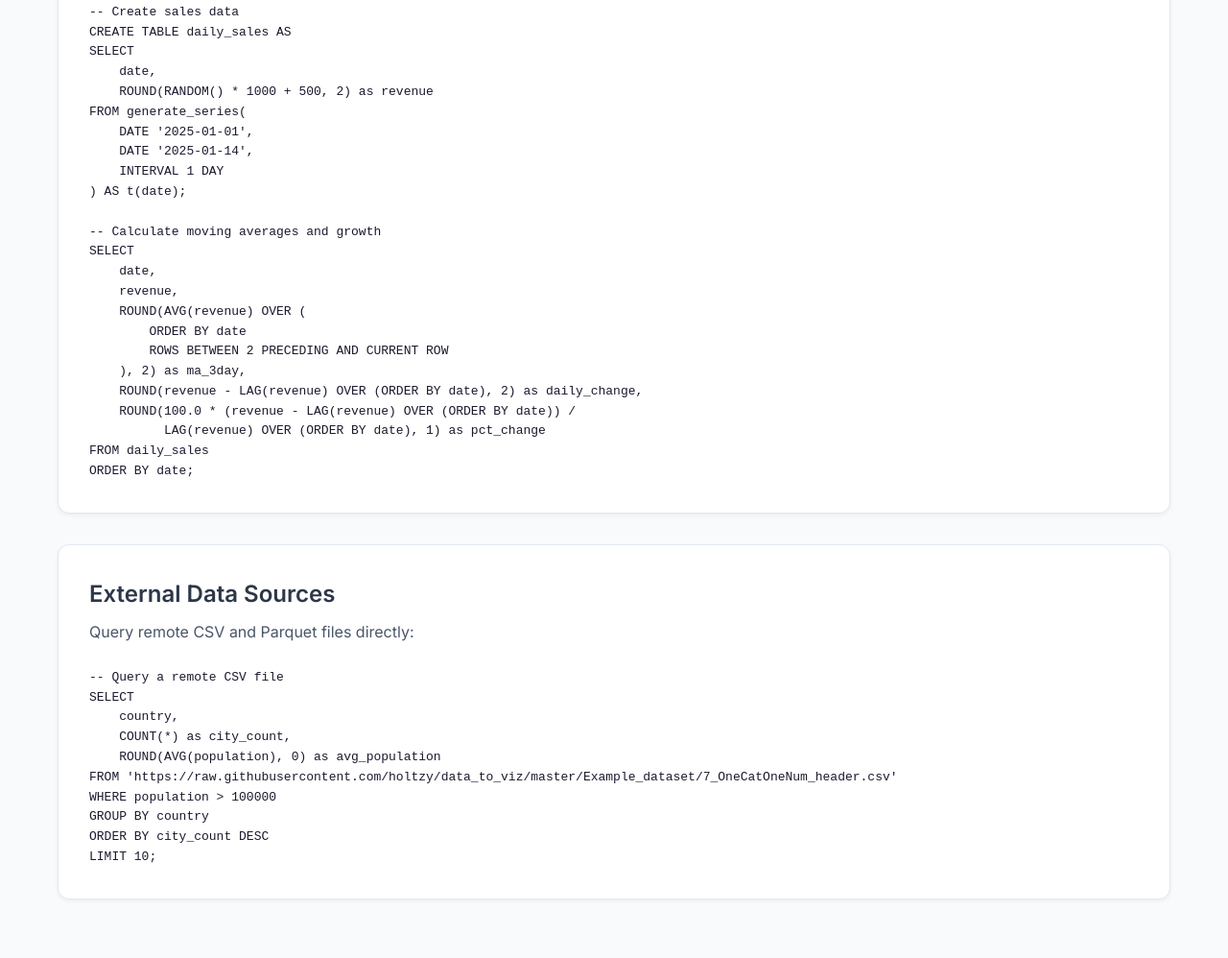
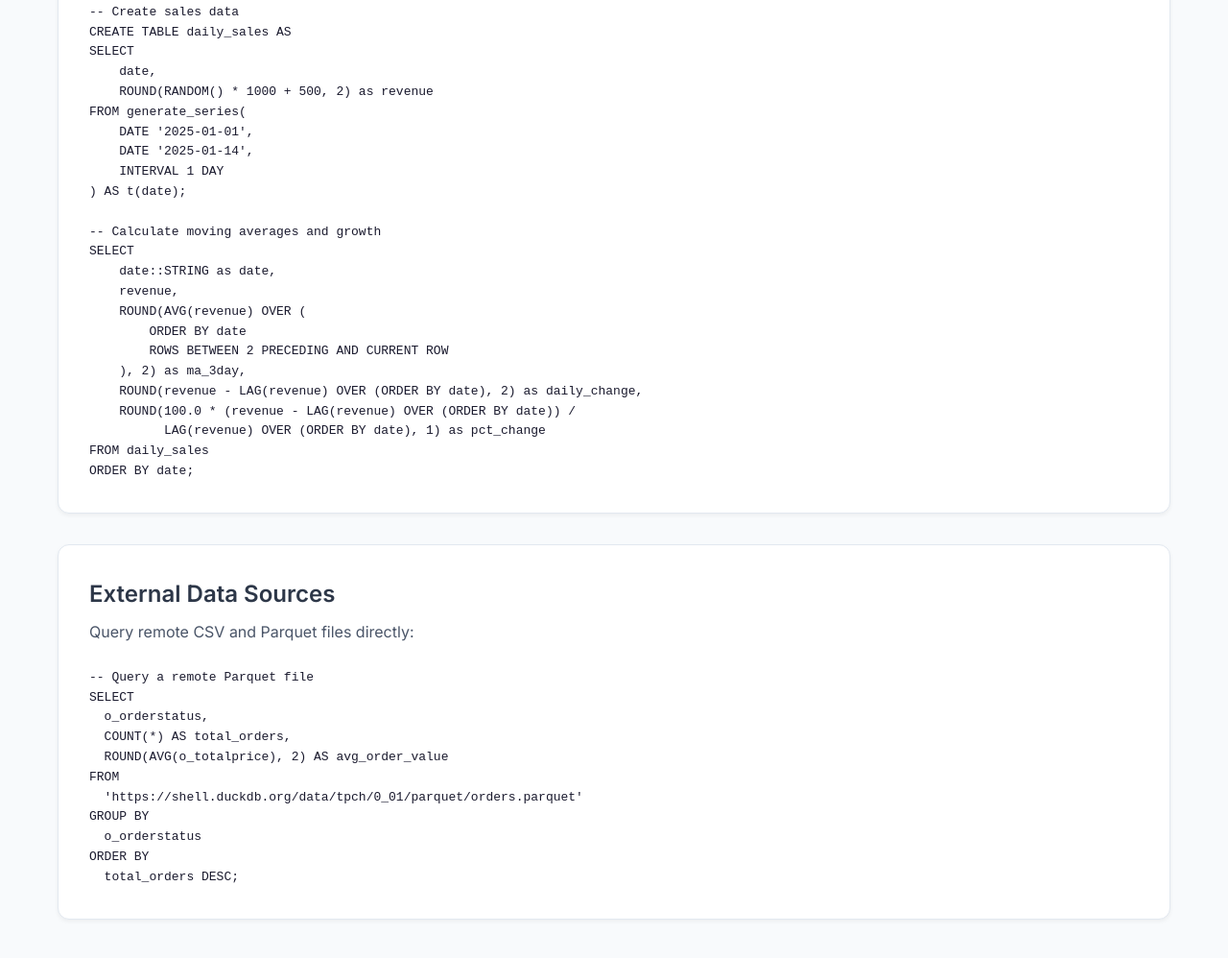
Before and after one commit to pondpilot/widget-landing-page, a plain HTML site: page index.html in a window 1280 px wide. Shown: the part 2342-3340 px from the top of the page at 96% size. Drawn offline with Linux system fonts and the light colour scheme; a script that the page names is missing.

Commit message:
Fix dates in SQL queries; change the remote file query.
Signed-off-by: Alex Mazanov <alexandr.mazanov@gmail.com>

```diff
--- a/index.html
+++ b/index.html
@@ -97,7 +97,7 @@ SELECT 'Hello World' as greeting;
                     <pre class="pondpilot-snippet">
 SELECT
     'Hello from PondPilot Widget!' as greeting,
-    CURRENT_DATE as today,
+    CURRENT_DATE::STRING as today,
     42 as answer_to_everything;</pre
                     >
                 </div>
@@ -148,7 +148,7 @@ FROM generate_series(
 
 -- Calculate moving averages and growth
 SELECT
-    date,
+    date::STRING as date,
     revenue,
     ROUND(AVG(revenue) OVER (
         ORDER BY date
@@ -167,16 +167,17 @@ ORDER BY date;</pre
                     <h3 class="demo-title">External Data Sources</h3>
                     <p class="demo-description">Query remote CSV and Parquet files directly:</p>
                     <pre class="pondpilot-snippet">
--- Query a remote CSV file
+-- Query a remote Parquet file
 SELECT
-    country,
-    COUNT(*) as city_count,
-    ROUND(AVG(population), 0) as avg_population
-FROM 'https://raw.githubusercontent.com/holtzy/data_to_viz/master/Example_dataset/7_OneCatOneNum_header.csv'
-WHERE population > 100000
-GROUP BY country
-ORDER BY city_count DESC
-LIMIT 10;</pre
+  o_orderstatus,
+  COUNT(*) AS total_orders,
+  ROUND(AVG(o_totalprice), 2) AS avg_order_value
+FROM
+  'https://shell.duckdb.org/data/tpch/0_01/parquet/orders.parquet'
+GROUP BY
+  o_orderstatus
+ORDER BY
+  total_orders DESC;</pre
                     >
                 </div>
             </div>
```
Also changed, not shown: 1 other file.
